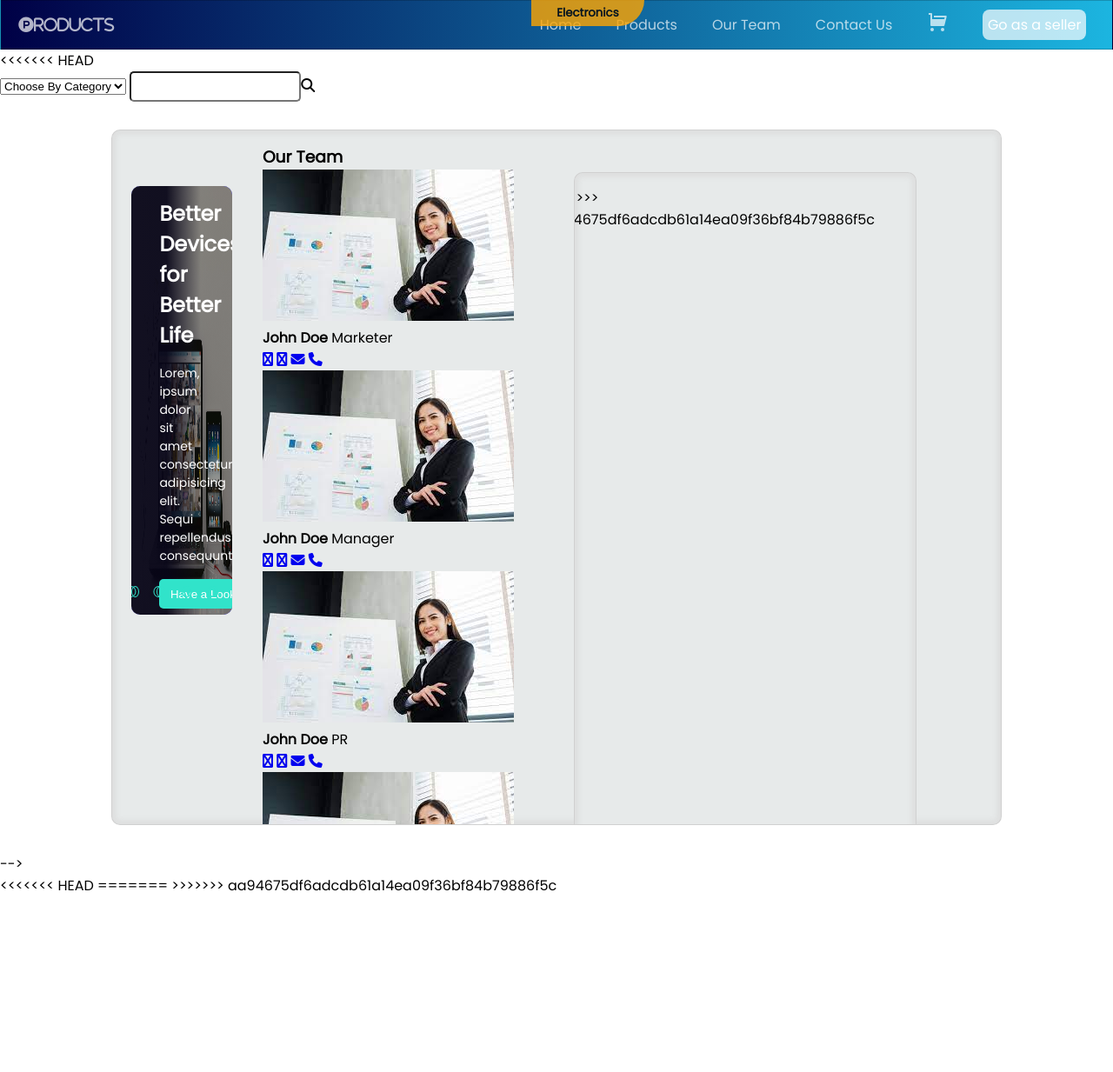
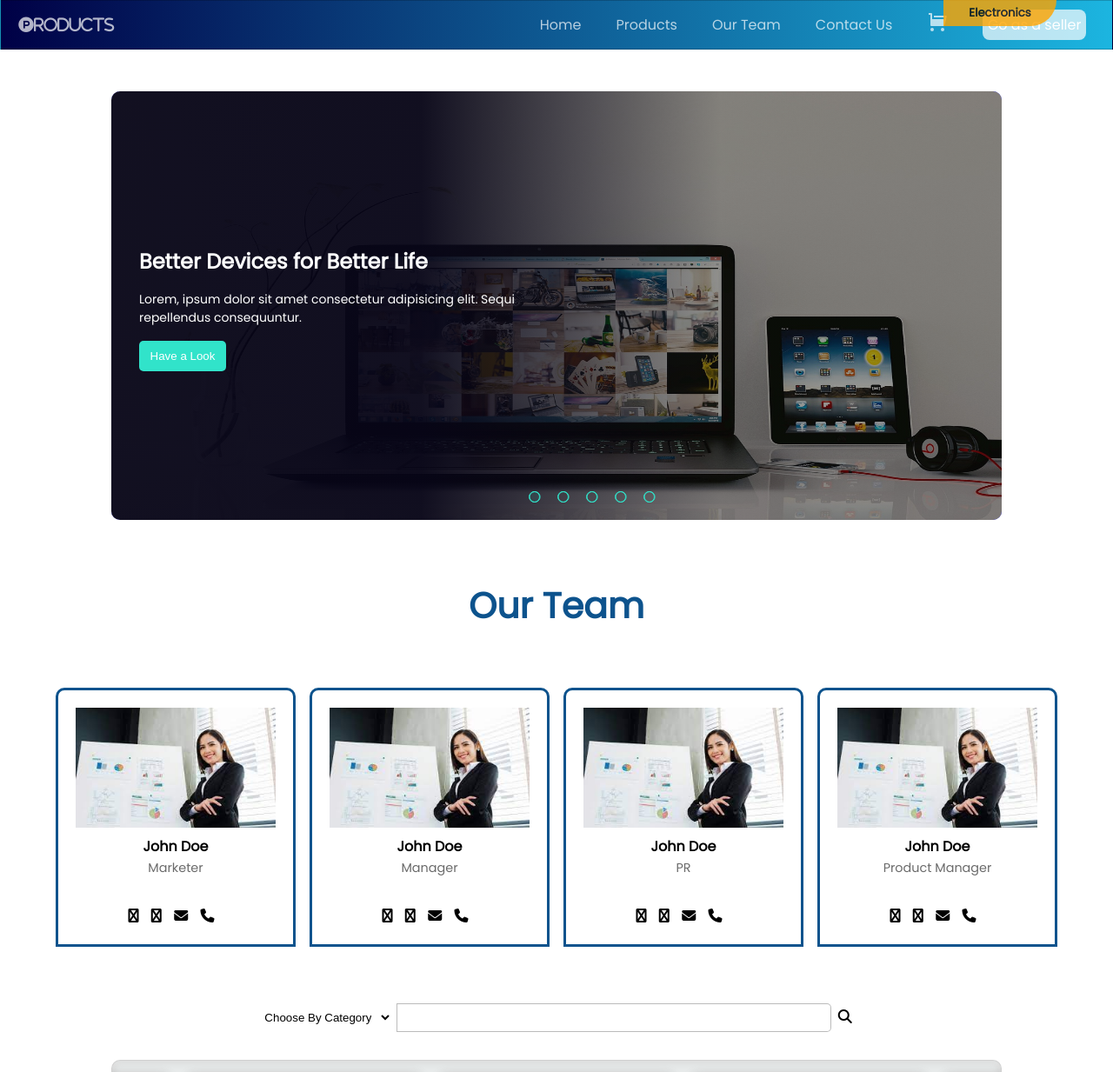
Before and after one commit to GSG-G13/E-commerce-team2, a plain HTML site: page index.html in a window 1280 px wide. Shown: the top 1233 px of the page at 87% size. Before the commit the page ends 1031 px from the top, so only its background shows below. Drawn offline with Linux system fonts and the light colour scheme; grey boxes are pictures that could not be loaded.

Commit message:
filter to products

```diff
--- a/home/home.css
+++ b/home/home.css
@@ -1,5 +1,4 @@
-
-@import url('https://fonts.googleapis.com/css2?family=Anton&family=Carter+One&family=League+Gothic&family=Permanent+Marker&family=Poppins&family=Press+Start+2P&family=Roboto&family=Russo+One&display=swap%27');
+@import url("https://fonts.googleapis.com/css2?family=Anton&family=Carter+One&family=League+Gothic&family=Permanent+Marker&family=Poppins&family=Press+Start+2P&family=Roboto&family=Russo+One&display=swap%27");
 * {
   padding: 0;
   margin: 0;
@@ -7,13 +6,12 @@
 }
 
 :root {
-    --main-color: #31E3CA;
+  --main-color: #31e3ca;
 }
 
 body {
-    font-family: 'Poppins', sans-serif;
+  font-family: "Poppins", sans-serif;
 }
-<<<<<<< HEAD
 select {
   border: none;
   background: none;
@@ -33,21 +31,19 @@ ul {
 .fa-magnifying-glass {
   border-top-right-radius: 10px;
   border-bottom-right-radius: 10px;
-=======
-*{
+
+  padding: 0.5rem;
   margin: 0px;
-  padding: 0px;
-  font-family: poppins;
-  box-sizing: border-box;
+  display: inline-block;
 }
+
 /* styling for our team section */
-.team-section{
+.team-section {
   display: flex;
   align-items: center;
   justify-content: center;
   flex-direction: column;
   width: 100%;
-
 }
 .team-header {
   display: flex;
@@ -57,38 +53,37 @@ ul {
   /* margin: 10px; */
   padding-top: 20px;
   font-size: 35px;
-  color: #0D538D;
+  color: #0d538d;
 }
 
-.cards{
+.cards {
   padding: 4rem;
   width: 100%;
   display: grid;
   grid-template-columns: repeat(auto-fit, minmax(200px, 1fr));
   align-items: center;
-  gap: 1rem
+  gap: 1rem;
 }
 
-@media(max-width:600px){
-  .cards{
+@media (max-width: 600px) {
+  .cards {
     padding: 2rem;
   }
 }
-.card{
+.card {
   text-align: center;
   border-top-right-radius: 10px;
   border-top-left-radius: 10px;
   overflow: hidden;
-  border: 3px solid #0D538D;
+  border: 3px solid #0d538d;
   padding: 20px;
-
 }
-.card img{
+.card img {
   width: 100%;
   height: auto;
   padding-bottom: 2px;
 }
-span{
+span {
   display: block;
   color: #6b6b6b;
   font-size: 0.9rem;
@@ -99,30 +94,21 @@ strong {
   font-size: 1rem;
 }
 
-
-.links{
+.links {
   margin-top: 32px;
 }
-.links a{
+.links a {
   display: inline-block;
   color: #000;
   margin-right: 10px;
   transition: 0.3s;
 }
 
-.links a:hover{
+.links a:hover {
   transform: translateY(10px);
-      color: #0D538D;
+  color: #0d538d;
 }
 
-
-
->>>>>>> aa94675df6adcdb61a14ea09f36bf84b79886f5c
-
-  padding: 0.5rem;
-  margin: 0px;
-  display: inline-block;
-}
 .navbar {
   font-size: 16px;
 
@@ -228,8 +214,6 @@ strong {
   }
 }
 
-
-
 /* Start Landing Page */
 .landing {
   width: 100%;
@@ -290,7 +274,11 @@ strong {
   top: 0;
   padding-left: 2rem;
   background: rgb(7, 5, 23);
-    background: linear-gradient(90deg, rgba(7, 5, 23, 0.9529061624649859) 29%, rgba(10, 10, 13, 0.4150910364145658) 57%);
+  background: linear-gradient(
+    90deg,
+    rgba(7, 5, 23, 0.9529061624649859) 29%,
+    rgba(10, 10, 13, 0.4150910364145658) 57%
+  );
 }
 
 .slider .text h2 {
@@ -341,23 +329,23 @@ strong {
   background-color: var(--main-color);
 }
 
-#radio1:checked~.first {
+#radio1:checked ~ .first {
   margin-left: 0;
 }
 
-#radio2:checked~.first {
+#radio2:checked ~ .first {
   margin-left: -20%;
 }
 
-#radio3:checked~.first {
+#radio3:checked ~ .first {
   margin-left: -40%;
 }
 
-#radio4:checked~.first {
+#radio4:checked ~ .first {
   margin-left: -60%;
 }
 
-#radio5:checked~.first {
+#radio5:checked ~ .first {
   margin-left: -80%;
 }
 
@@ -382,23 +370,23 @@ strong {
   transition: 1s;
 }
 
-#radio1:checked~.navigate-auto .auto-btn1 {
+#radio1:checked ~ .navigate-auto .auto-btn1 {
   background-color: var(--main-color);
 }
 
-#radio2:checked~.navigate-auto .auto-btn2 {
+#radio2:checked ~ .navigate-auto .auto-btn2 {
   background-color: var(--main-color);
 }
 
-#radio3:checked~.navigate-auto .auto-btn3 {
+#radio3:checked ~ .navigate-auto .auto-btn3 {
   background-color: var(--main-color);
 }
 
-#radio4:checked~.navigate-auto .auto-btn4 {
+#radio4:checked ~ .navigate-auto .auto-btn4 {
   background-color: var(--main-color);
 }
 
-#radio5:checked~.navigate-auto .auto-btn5 {
+#radio5:checked ~ .navigate-auto .auto-btn5 {
   background-color: var(--main-color);
 }
 
@@ -472,16 +460,13 @@ strong {
   align-items: center;
   font-size: 12px;
 }
-<<<<<<< HEAD
 #products-section {
   display: flex;
   flex-direction: column;
   justify-content: center;
   align-items: center;
 }
-=======
 
->>>>>>> aa94675df6adcdb61a14ea09f36bf84b79886f5c
 #search {
   border: 1px solid rgba(0, 0, 0, 0.267);
   border-bottom-left-radius: 0;
--- a/index.html
+++ b/index.html
@@ -5,10 +5,7 @@
   <meta charset="UTF-8">
   <meta http-equiv="X-UA-Compatible" content="IE=edge">
   <meta name="viewport" content="width=device-width, initial-scale=1.0">
-    <link
-    rel="stylesheet"
-    href="https://cdnjs.cloudflare.com/ajax/libs/font-awesome/6.3.0/css/all.min.css"
-  />
+  <link rel="stylesheet" href="https://cdnjs.cloudflare.com/ajax/libs/font-awesome/6.3.0/css/all.min.css" />
   <link rel="stylesheet" href="./home/home.css">
   <script src="./home/home.js" defer></script>
 
@@ -20,8 +17,10 @@
     <label class="navbar-toggle" id="js-navbar-toggle" for="chkToggle">
       <i class="fa fa-bars"></i>
     </label>
-        <a href="#" class="logo"><div id="logo"><i class="fa-brands fa-product-hunt">roducts</i>
-        </div></a>
+    <a href="#" class="logo">
+      <div id="logo"><i class="fa-brands fa-product-hunt">roducts</i>
+      </div>
+    </a>
     <input type="checkbox" id="chkToggle"></input>
     <ul class="main-nav" id="js-menu">
       <li>
@@ -37,49 +36,19 @@
         <a href="#" class="nav-links">Contact Us</a>
       </li>
       <li>
-            <a href="#" class="nav-links"><svg xmlns="http://www.w3.org/2000/svg" viewBox="0 0 24 24" width="24" height="24"><path fill="none" d="M0 0h24v24H0z"/><path d="M6 9h13.938l.5-2H8V5h13.72a1 1 0 0 1 .97 1.243l-2.5 10a1 1 0 0 1-.97.757H5a1 1 0 0 1-1-1V4H2V2h3a1 1 0 0 1 1 1v6zm0 14a2 2 0 1 1 0-4 2 2 0 0 1 0 4zm12 0a2 2 0 1 1 0-4 2 2 0 0 1 0 4z" fill="rgba(255,255,255,0.7019607843137254)"/></svg></a>
+        <a href="#" class="nav-links"><svg xmlns="http://www.w3.org/2000/svg" viewBox="0 0 24 24" width="24"
+            height="24">
+            <path fill="none" d="M0 0h24v24H0z" />
+            <path
+              d="M6 9h13.938l.5-2H8V5h13.72a1 1 0 0 1 .97 1.243l-2.5 10a1 1 0 0 1-.97.757H5a1 1 0 0 1-1-1V4H2V2h3a1 1 0 0 1 1 1v6zm0 14a2 2 0 1 1 0-4 2 2 0 0 1 0 4zm12 0a2 2 0 1 1 0-4 2 2 0 0 1 0 4z"
+              fill="rgba(255,255,255,0.7019607843137254)" />
+          </svg></a>
       </li>
       <!-- <li><a class="main-nav-link nav-cta" href="#cta">Try for free</a></li> -->
-          <li><a  href="#" class="nav-links seller-btn">Go as a seller</a></li>
+      <li><a href="#" class="nav-links seller-btn">Go as a seller</a></li>
 
     </ul>
   </nav>
-
-<<<<<<< HEAD
-      <section id="products-section">
-        <!-- <div id="control--panel"></div> -->
-
-    <div class="filter-container">
-      <select name="tag" id="category">
-        <option value="0">Choose By Category</option>
-        <option class="option" value="mobile">Mobiles</option>
-        <option class="option" value="clothes">Clothes</option>
-        <option class="option" value="smart">Smart TV</option>
-        <option class="option" value="home">Home</option>
-        <option class="option" value="beauty">Beauty</option>
-        <option value="" disabled="true">Choose By Price</option>
-        <option class="option" value="101">1 - 100</option>
-        <option class="option" value="201">100 - 200</option>
-        <option class="option" value="301">200 - 300</option>
-        <option class="option" value="401">300 - 400</option>
-        <option class="option" value="501">400 - 500</option>
-        <option class="option" value="601">500 - 600</option>
-      </select>
-      <label for="search">
-        <input type="text" name="search" id="search" /><i
-          class="fa-solid fa-magnifying-glass"
-        ></i>
-      </label>
-    </div>
-    <div class="products-container">
-      <!-- <div class="product-box">
-        <div class="product__head">
-          <img
-            class="product__img"
-            src="https://picsum.photos/250"
-            alt="product-pic"
-          />
-=======
   <!-- Start Landing Page -->
   <section class="landing">
     <div class="slider">
@@ -164,8 +133,6 @@
       </div>
     </div>
   </section>
-  <!-- End Landing Page -->
-   <!-- creat an our team section -->
   <section class="team-section">
     <div class="team-header">
       <h3>Our Team</h3>
@@ -174,7 +141,7 @@
     <div class="cards">
       <!-- team members-->
       <div class="card">
-        <img src="images.jpeg" class ="img" alt="team" />
+        <img src="images.jpeg" class="img" alt="team" />
         <strong>John Doe </strong>
         <span>Marketer</span>
         <div class="links">
@@ -186,7 +153,7 @@
       </div>
 
       <div class="card">
-        <img src="images.jpeg"  class ="img" alt="team" />
+        <img src="images.jpeg" class="img" alt="team" />
         <strong>John Doe</strong>
         <span>Manager</span>
         <div class="links">
@@ -198,7 +165,7 @@
       </div>
 
       <div class="card">
-        <img src="images.jpeg" class ="img" alt="team" />
+        <img src="images.jpeg" class="img" alt="team" />
         <strong>John Doe</strong>
         <span>PR</span>
         <div class="links">
@@ -210,7 +177,7 @@
       </div>
 
       <div class="card">
-        <img src="images.jpeg" class ="img" alt="team" />
+        <img src="images.jpeg" class="img" alt="team" />
         <strong>John Doe</strong>
         <span> Product Manager</span>
         <div class="links">
@@ -223,11 +190,44 @@
 
     </div>
   </section>
+  <!-- End Landing Page -->
+  <section id="products-section">
+    <!-- <div id="control--panel"></div> -->
+    <div class="filter-container">
+      <select name="tag" id="category">
+        <option value="0">Choose By Category</option>
+        <option class="option" value="mobile">Mobiles</option>
+        <option class="option" value="clothes">Clothes</option>
+        <option class="option" value="smart">Smart TV</option>
+        <option class="option" value="home">Home</option>
+        <option class="option" value="beauty">Beauty</option>
+        <option value="" disabled="true">Choose By Price</option>
+        <option class="option" value="101">1 - 100</option>
+        <option class="option" value="201">100 - 200</option>
+        <option class="option" value="301">200 - 300</option>
+        <option class="option" value="401">300 - 400</option>
+        <option class="option" value="501">400 - 500</option>
+        <option class="option" value="601">500 - 600</option>
+      </select>
+      <label for="search">
+        <input type="text" name="search" id="search" /><i class="fa-solid fa-magnifying-glass"></i>
+      </label>
+    </div>
+    <div class="products-container">
+      <!-- <div class="product-box">
+        <div class="product__head">
+          <img
+            class="product__img"
+            src="https://picsum.photos/250"
+            alt="product-pic"
+          />
+
+   <!-- creat an our team section -->
+
 
       <section id="products">
         <div id="control--panel"></div>
         <div class="products-container">
->>>>>>> aa94675df6adcdb61a14ea09f36bf84b79886f5c
         </div>
         <div class="product__info">
           <h3>iPhone 13 proMax</h3>
@@ -239,14 +239,11 @@
           <h3 class="prodeuct__price">400$</h3>
           <button id="buy">Buy Now</button>
         </div>
-      </div> -->
+    </div>
     </div>
   </section>
 
-<<<<<<< HEAD
-=======
-      <script src="./data.js"></script>
 
->>>>>>> aa94675df6adcdb61a14ea09f36bf84b79886f5c
 </body>
+
 </html>
```
Lines whose indentation alone changed are shown as unchanged.
